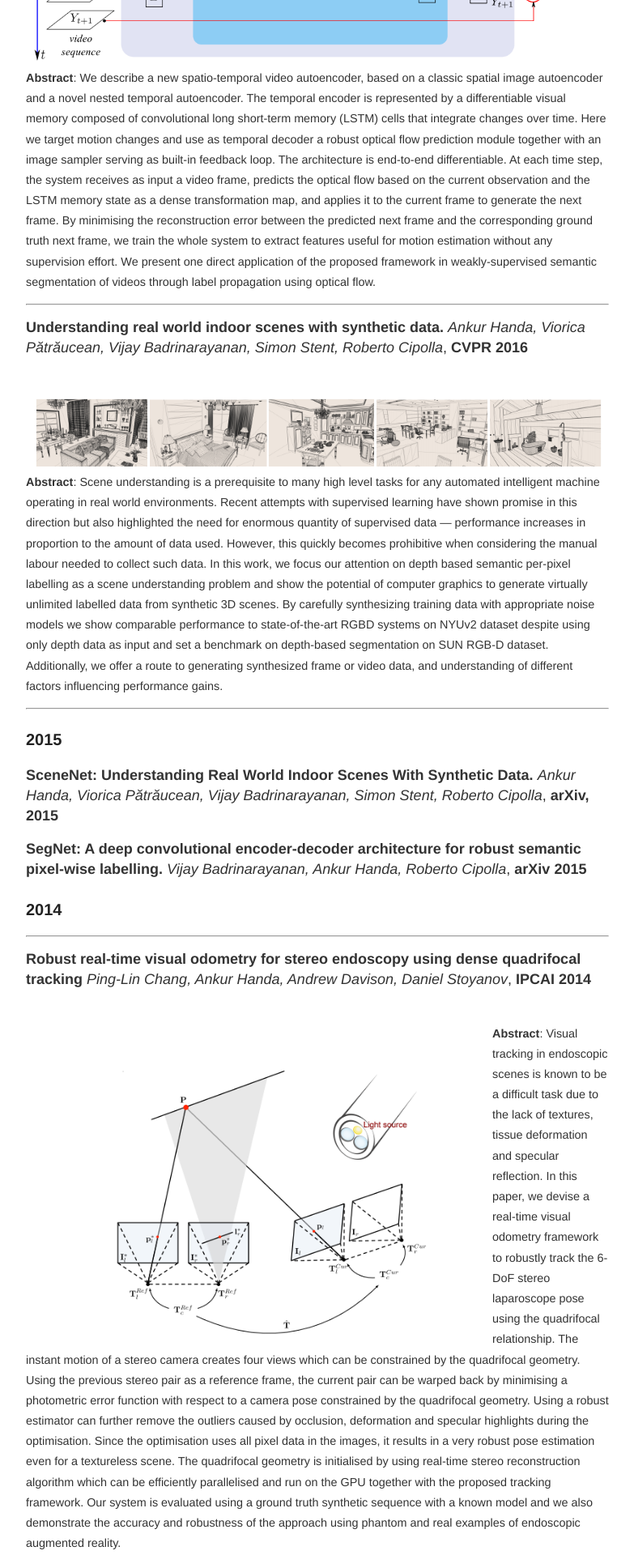
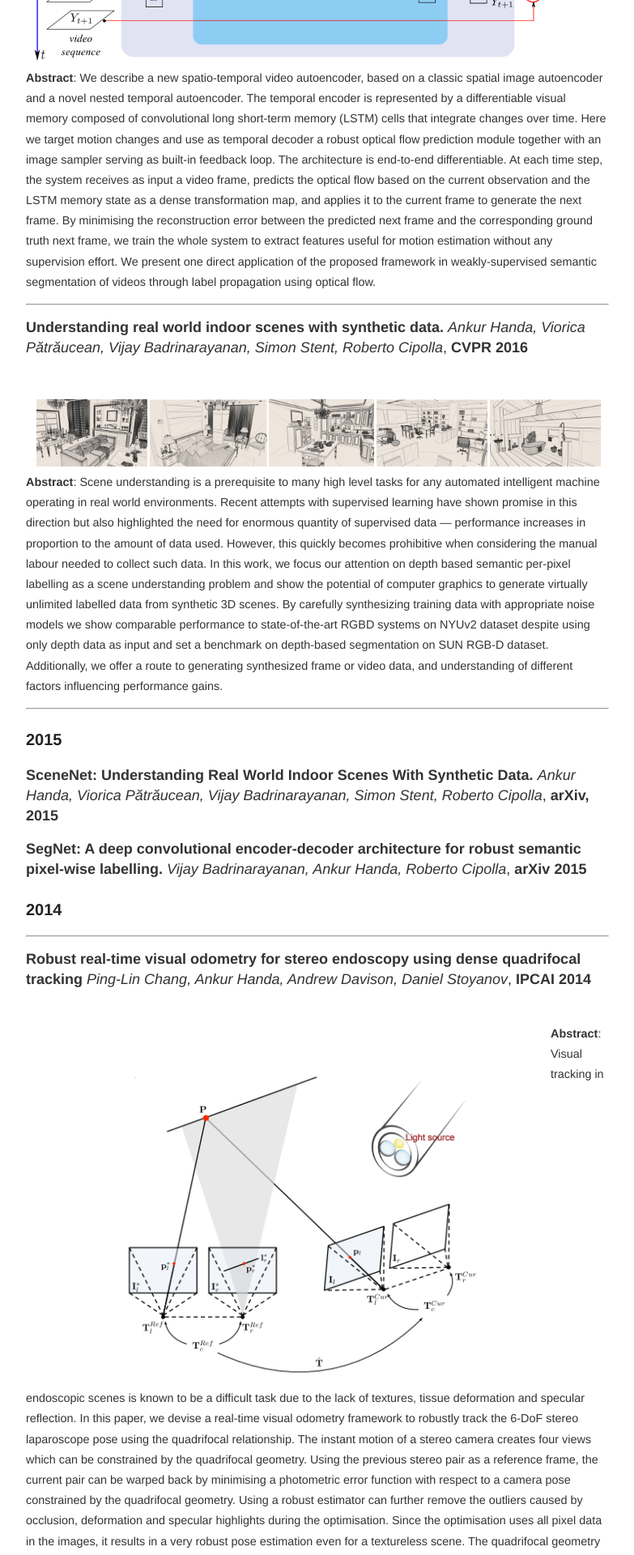
Before and after one commit to ankurhanda/ankurhanda.github.io, a Jekyll site: the page built from publications.md, in a window 1280 px wide. Shown: the part 4480-6400 px from the top of the page at 81% size, without its empty margins (248-1031 px from the left). Built offline with Jekyll 4.4.1, drawn with Linux system fonts in a browser that asks for light colours.

```diff
--- a/publications.md
+++ b/publications.md
@@ -79,7 +79,7 @@
 **Robust real-time visual odometry for stereo endoscopy using dense quadrifocal tracking** _Ping-Lin Chang, Ankur Handa, Andrew Davison, Daniel Stoyanov_, **IPCAI 2014**
 
 <br>
-<img align="left" src="/images/pubs/IPMI2014.png" width="80%"> <span style="line-height: 0.5; font-size: 0.8em;">**Abstract**: Visual tracking in endoscopic scenes is known to be a difficult
+<img align="left" src="/images/pubs/IPMI2014.png" width="90%"> <span style="line-height: 0.5; font-size: 0.8em;">**Abstract**: Visual tracking in endoscopic scenes is known to be a difficult
 task due to the lack of textures, tissue deformation and specular reflection. In this paper, we devise a real-time visual odometry framework to robustly track the 6-DoF stereo laparoscope pose using the quadrifocal relationship. The instant motion of a stereo camera creates four views which can be constrained by the quadrifocal geometry. Using the previous stereo pair as a reference frame, the current pair can be warped back by minimising a photometric error function with respect to a camera pose constrained by the quadrifocal geometry. Using a robust estimator can further remove the outliers caused by occlusion, deformation and specular highlights during the optimisation. Since the optimisation uses all pixel data in the images, it results in a very robust pose estimation even for a textureless scene. The quadrifocal geometry is initialised by using real-time stereo reconstruction algorithm which can be efficiently parallelised and run on the GPU together with the proposed tracking framework. Our system is evaluated using a ground truth synthetic sequence with a known model and we also demonstrate the accuracy and robustness of the approach using phantom and real examples of endoscopic augmented reality.
  </span>
 <hr>
```
